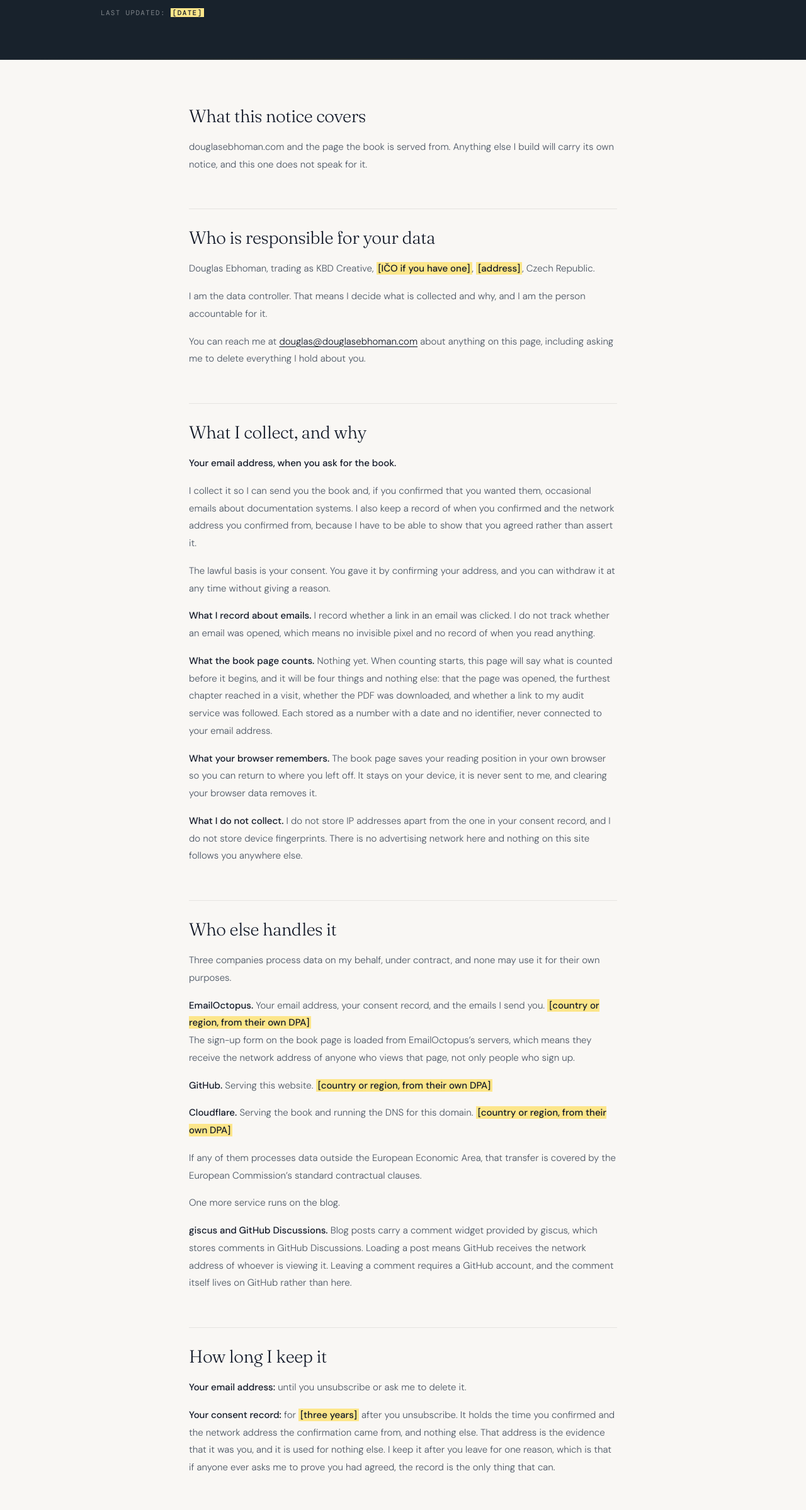
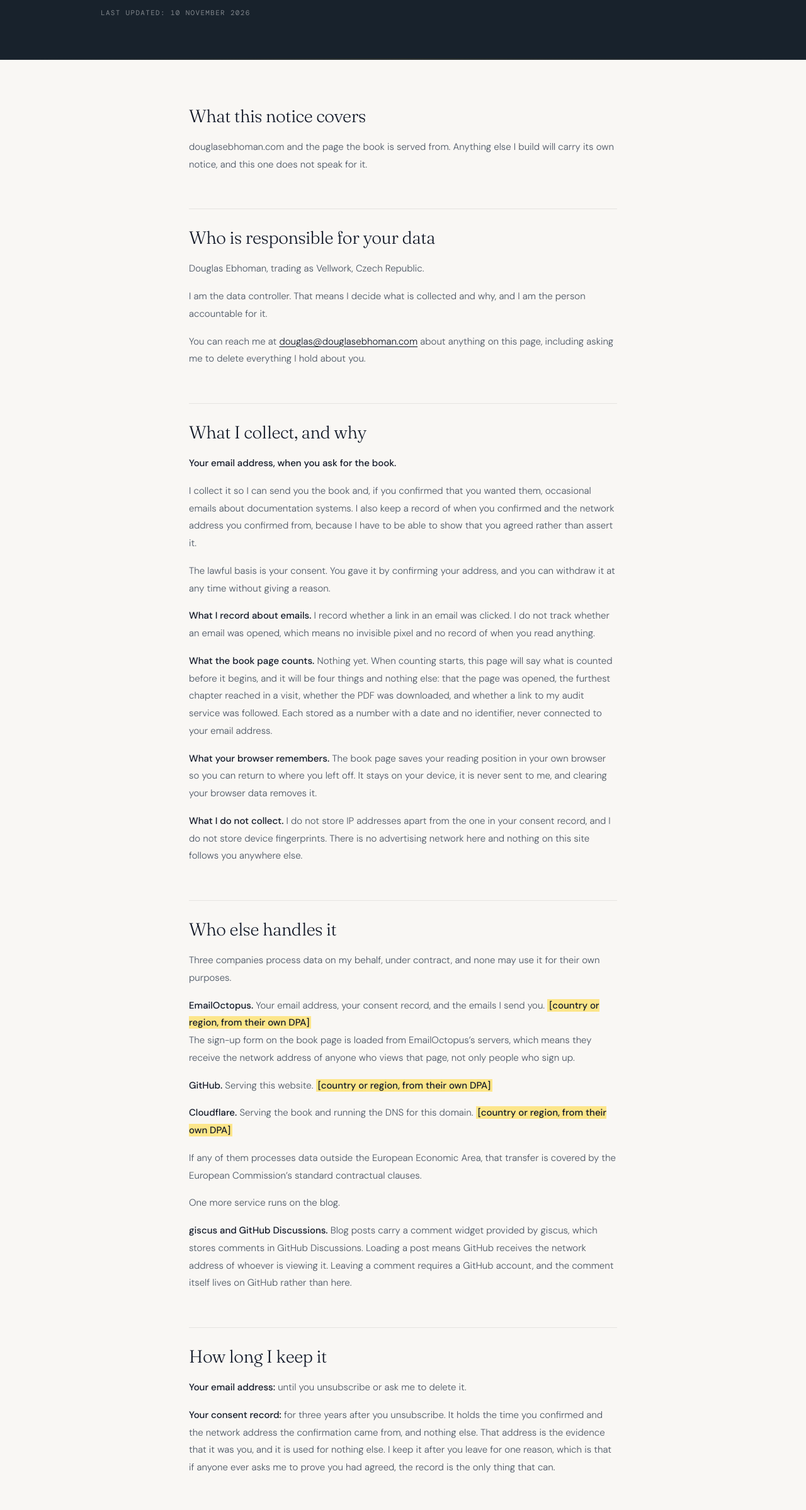
Before and after one commit to Douglasebhoman/douglasebhoman.github.io, an Eleventy site: page privacy/index.html in a window 1280 px wide. Shown: the part 233-2630 px from the top of the page at 63% size. Built offline with nearby package versions, Linux system fonts and the light colour scheme; Eleventy itself is replaced by a stand-in of ours; files that its build step writes are made by us from their sources.

Commit message:
Trade as Vellwork, and date the privacy notice
The post author line and the privacy notice's controller line now name
Vellwork instead of KBD Creative. The controller line drops the IČO and
address placeholders, the notice is dated 10 November 2026, and the
consent record's retention period is set at three years.

```diff
--- a/privacy/index.html
+++ b/privacy/index.html
@@ -76,7 +76,7 @@
   <div class="privacy-hero-inner">
     <div class="label-row"><span class="lm lm--dim">Privacy</span><span class="gold-rule"></span></div>
     <h1 class="privacy-hero-h1">Privacy notice</h1>
-    <p class="privacy-updated">Last updated: <mark class="todo">[date]</mark></p>
+    <p class="privacy-updated">Last updated: 10 November 2026</p>
   </div>
 </section>
 
@@ -88,7 +88,7 @@
     <p>douglasebhoman.com and the page the book is served from. Anything else I build will carry its own notice, and this one does not speak for it.</p>
 
     <h2>Who is responsible for your data</h2>
-    <p>Douglas Ebhoman, trading as KBD Creative, <mark class="todo">[IČO if you have one]</mark>, <mark class="todo">[address]</mark>, Czech Republic.</p>
+    <p>Douglas Ebhoman, trading as Vellwork, Czech Republic.</p>
     <p>I am the data controller. That means I decide what is collected and why, and I am the person accountable for it.</p>
     <p>You can reach me at <a href="mailto:douglas@douglasebhoman.com">douglas@douglasebhoman.com</a> about anything on this page, including asking me to delete everything I hold about you.</p>
 
@@ -113,7 +113,7 @@
 
     <h2>How long I keep it</h2>
     <p><strong>Your email address:</strong> until you unsubscribe or ask me to delete it.</p>
-    <p><strong>Your consent record:</strong> for <mark class="todo">[three years]</mark> after you unsubscribe. It holds the time you confirmed and the network address the confirmation came from, and nothing else. That address is the evidence that it was you, and it is used for nothing else. I keep it after you leave for one reason, which is that if anyone ever asks me to prove you had agreed, the record is the only thing that can.</p>
+    <p><strong>Your consent record:</strong> for three years after you unsubscribe. It holds the time you confirmed and the network address the confirmation came from, and nothing else. That address is the evidence that it was you, and it is used for nothing else. I keep it after you leave for one reason, which is that if anyone ever asks me to prove you had agreed, the record is the only thing that can.</p>
 
     <h2>What you can ask me to do</h2>
     <p>Under the GDPR you have the right to:</p>
```
Also changed, not shown: _includes/layouts/post.html (+1 -1 lines).
